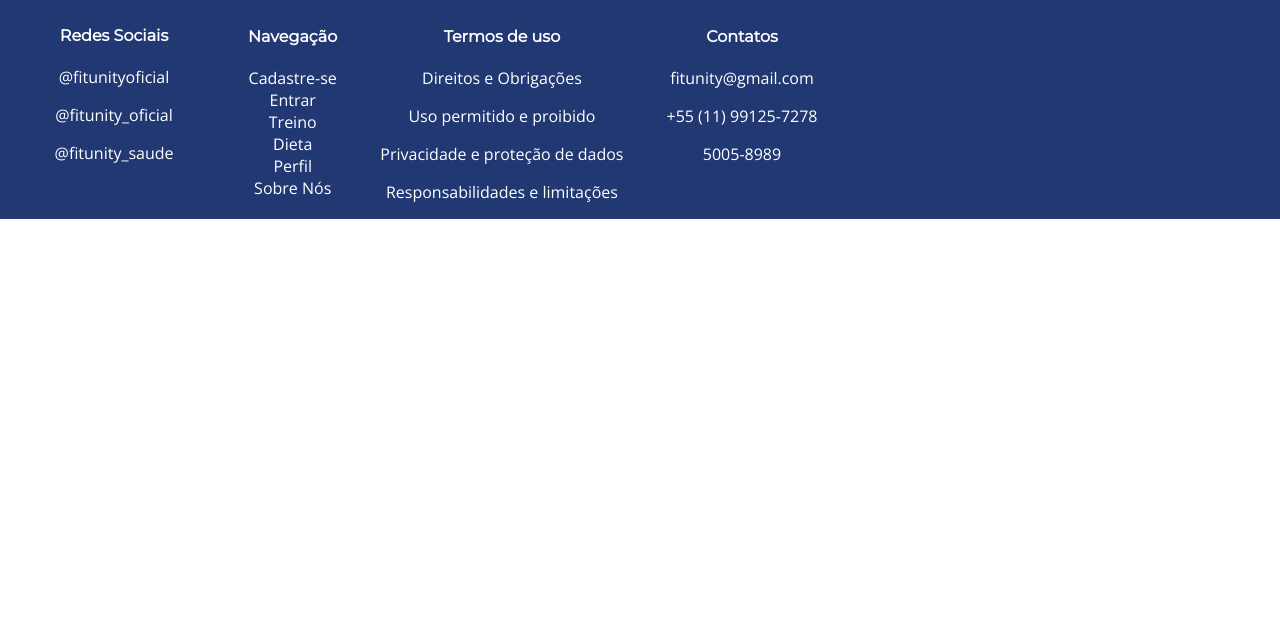
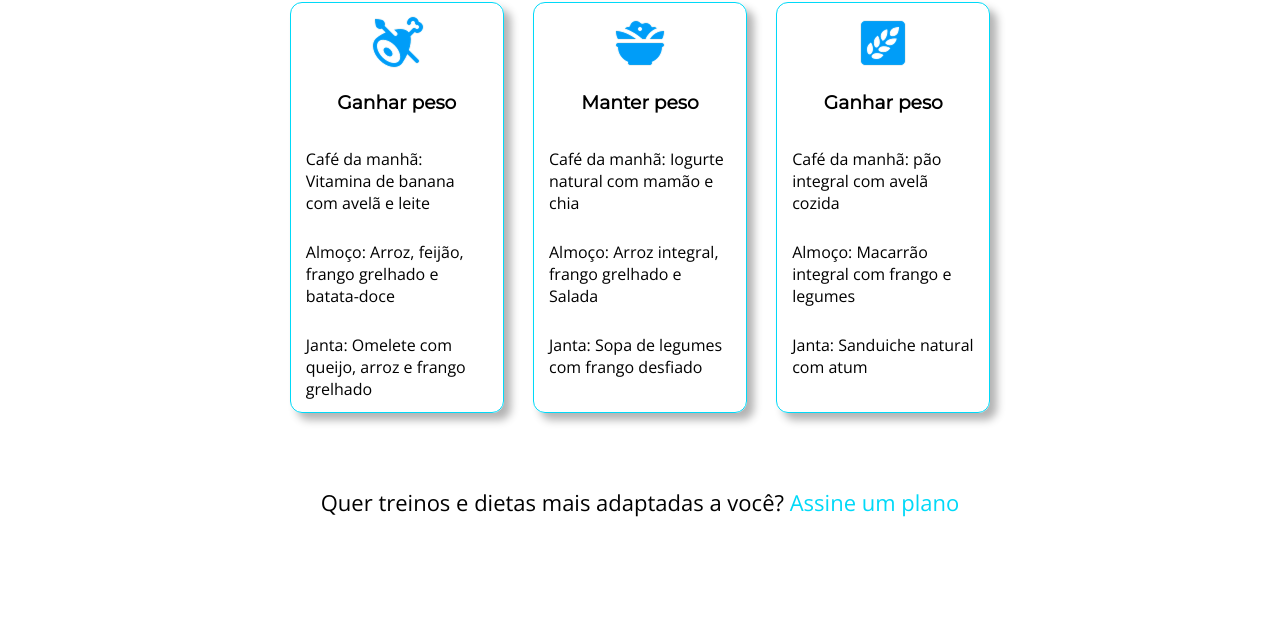
Before and after one commit to Caua-Roberto466/fitunity-IBM, a plain HTML site: page HTML/treino_home.html in a window 1280 px wide. Shown: the part 1398-2042 px from the top of the page. Before the commit the page ends 1617 px from the top, so only its background shows below. Drawn offline with nearby package versions, Linux system fonts and the light colour scheme.

Commit message:
Página treino terminada
Toda a página de treino foi finalizada, com a parte de dietas e o link para a página de planos

```diff
--- a/CSS/treino_home.css
+++ b/CSS/treino_home.css
@@ -74,6 +74,55 @@ main{
     margin-right: 3px;
 }
 
+.h2{
+    font-size: 40px;
+    margin-top: 3em;
+    margin-bottom: 2.4rem;
+}
+
+article{
+    width: 57%;
+    margin: auto;
+}
+
+.cards-dietas{
+    display: flex;
+}
+
+.card-dieta {
+    display: flex;
+    flex-direction: column; /* mantém título e texto embaixo */
+    align-items: center;   /* centraliza horizontalmente */
+    justify-content: flex-start; /* mantém tudo no topo */
+    width: 32%;
+    margin: 2%;
+    border: 1px var(--cor_primaria) solid;
+    border-radius: 12px;
+    box-shadow: var(--box-shadow);
+}
+
+.card-dieta img {
+    width: 60px;
+    margin-top: 10px; /* opcional: espaço da borda */
+}
+
+.card-dieta p{
+    margin: 15px;
+    margin-bottom: 12px;
+}
+
+.p-plano{
+    font-size: 22px;
+    text-align: center;
+    margin-top: 2.7em;
+}
+
+.a-plano{
+    color: var(--cor_primaria);
+    text-decoration: none;
+    overflow: hidden;
+}
+
 /*Modo noturno*/
 body.darkmode .card-treino{
     border-color: var(--CP_darkmode);
@@ -82,3 +131,11 @@ body.darkmode .card-treino{
 body.darkmode .card-treino li{
     color: white;
 }
+
+body.darkmode .card-dieta{
+    border-color: var(--CP_darkmode);
+}
+
+body.darkmode .a-plano{
+    color: var(--CP_darkmode);
+}
--- a/HTML/treino_home.html
+++ b/HTML/treino_home.html
@@ -125,6 +125,36 @@
         </section>
     </main>
 
+    <h2 class="h2">Dietas para um desepenho melhor</h2>
+
+    <article>
+        <section class="cards-dietas">
+            <div class="card-dieta">
+                <img src="../Imagens/Imagens_treino_home/ganhar-peso.png" alt="">
+                <h3>Ganhar peso</h3>
+                <p>Café da manhã: Vitamina de banana com avelã e leite</p>
+                <p>Almoço: Arroz, feijão, frango grelhado e batata-doce</p>
+                <p>Janta: Omelete com queijo, arroz e frango grelhado</p>
+            </div>
+            <div class="card-dieta">
+                <img src="../Imagens/Imagens_treino_home/perder-peso.png" alt="">
+                <h3>Manter peso</h3>
+                <p>Café da manhã: Iogurte natural com mamão e chia</p>
+                <p>Almoço: Arroz integral, frango grelhado e Salada</p>
+                <p>Janta: Sopa de legumes com frango desfiado</p>
+            </div>
+            <div class="card-dieta">
+                <img src="../Imagens/Imagens_treino_home/manter-peso.png" alt="">
+                <h3>Ganhar peso</h3>
+                <p>Café da manhã: pão integral com avelã cozida</p>
+                <p>Almoço: Macarrão integral com frango e legumes</p>
+                <p>Janta: Sanduiche natural com atum</p>
+            </div>
+        </section>
+    </article>
+
+    <p class="p-plano">Quer treinos e dietas mais adaptadas a você? <a href="planos.html" class="a-plano">Assine um plano</a></p>
+
     <footer>
         <div class="Coluna1">
             <div class="Empresa">
```
Also changed, not shown: Imagens/Imagens_treino_home/ganhar-peso.png (added), Imagens/Imagens_treino_home/manter-peso.png (added), Imagens/Imagens_treino_home/perder-peso.png (added).
